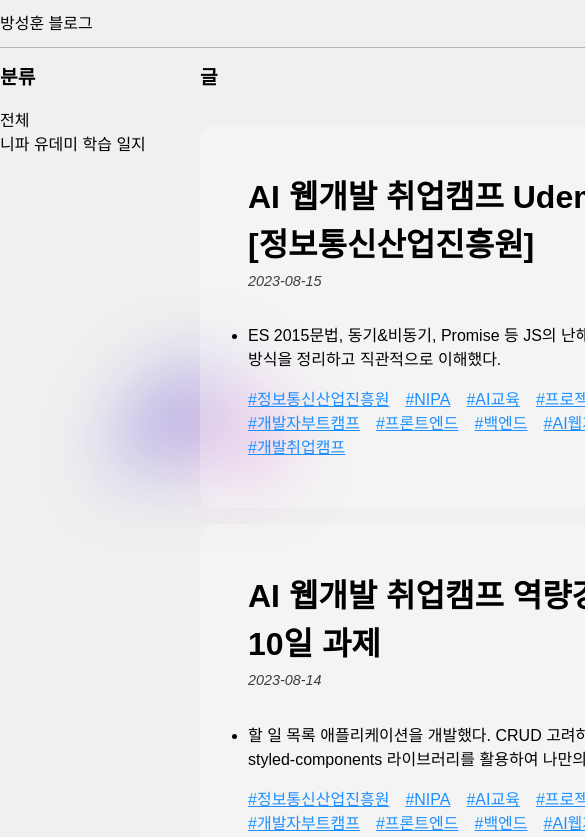
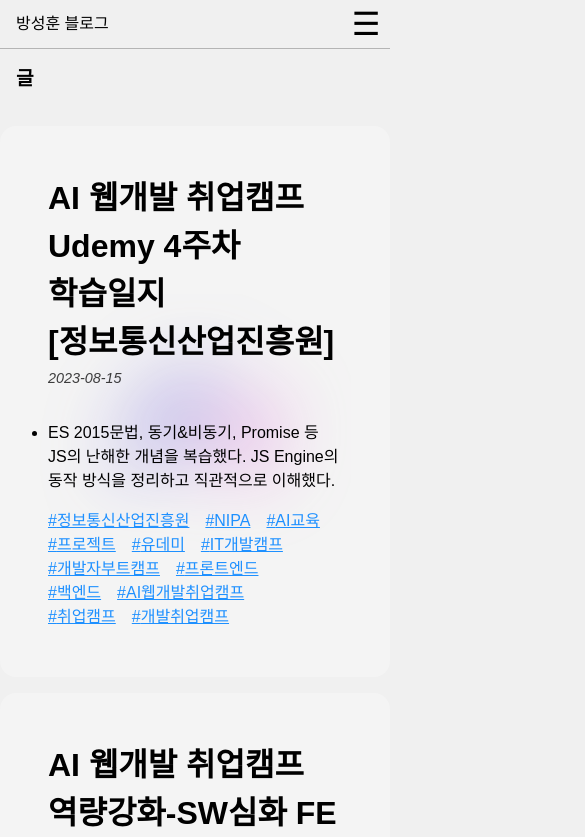
Before and after one commit to naruteride/blog, a Next.js app: page / in a window 390 px wide. Shown: the top 837 px of the page, 585 px wide, since content can reach past the window. Built offline with nearby package versions, Linux system fonts and the light colour scheme.

Commit message:
Create a mobile grid & Create nav button

```diff
--- a/src/app/component/Header.tsx
+++ b/src/app/component/Header.tsx
@@ -1,11 +1,17 @@
 import Link from 'next/link';
+import NavButton from "./NavButton"
 
 export default function Header(): React.ReactElement {
+
     return <>
         <header>
             <Link href="/">
                 방성훈 블로그
             </Link>
+            <NavButton />
+            {/* <button>
+                ☰
+            </button> */}
         </header>
     </>
 }
--- /dev/null
+++ b/src/app/component/NavButton.tsx
@@ -0,0 +1,19 @@
+"use client"
+
+export default function NavButton() {
+    function handleNavigator() {
+        document.querySelector("nav")?.classList.toggle("active");
+        let background = document.querySelector("#background");
+        background?.classList.toggle("active");
+        background?.addEventListener("click", (event) => {
+            event.stopPropagation();
+            handleNavigator();
+        });
+    };
+
+    return <>
+        <button onClick={handleNavigator}>
+            ☰
+        </button>
+    </>
+}
--- a/src/app/globals.css
+++ b/src/app/globals.css
@@ -24,6 +24,7 @@
 }
 
 body {
+  position: relative;
   width: var(--page-width);
   min-height: 100vh;
   margin: auto;
@@ -45,6 +46,10 @@ header {
   align-items: center;
 }
 
+header>button {
+  display: none;
+}
+
 nav {
   grid-area: navigator;
 }
@@ -64,6 +69,7 @@ main {
 #background {
   position: absolute;
   z-index: -10;
+  transition: 0.2s;
   top: calc(50vh - 80vh / 2);
   left: calc(50vw - 80vw / 2);
 }
@@ -111,3 +117,48 @@ time {
   font-size: 0.9em;
   color: rgba(0, 0, 0, 0.75);
 }
+
+@media (max-width: 1120px) {
+  body {
+    display: flex;
+    flex-direction: column;
+    width: auto;
+  }
+
+  header {
+    padding: 0 0 0 1rem;
+  }
+
+  header>button {
+    display: block;
+    width: 3rem;
+    height: 3rem;
+    font-size: 2rem;
+  }
+
+  nav {
+    position: fixed;
+    left: -20rem;
+    z-index: 20;
+    width: 20rem;
+    height: 100vh;
+    background-color: rgba(255, 255, 255, 0.95);
+    backdrop-filter: blur(5px);
+    transition: 0.2s;
+  }
+
+  nav.active {
+    box-shadow: 0 0 10rem -1rem rgba(0, 0, 0, 0.75);
+    left: 0;
+    --nav-active: true;
+  }
+
+  #background.active {
+    z-index: 10;
+    backdrop-filter: blur(1px);
+  }
+
+  main>h3 {
+    padding: 0 1rem;
+  }
+}
--- a/src/app/layout.tsx
+++ b/src/app/layout.tsx
@@ -6,6 +6,7 @@ import BackgroundImage from "/public/images/background-blur.svg";
 import Header from '@/app/component/Header';
 import Navigator from '@/app/component/Navigator';
 import Profile from '@/app/component/Profile';
+// import NavButtonScript from "@/app/component/NavButtonScript";
 
 const noto_serif_KR = Noto_Serif_KR({
   weight: ['400', '700'],
@@ -36,6 +37,8 @@ export default function RootLayout({
         <div id="background">
           <Image src={BackgroundImage} width={559} height={456} alt='background image' />
         </div>
+
+        {/* <NavButtonScript /> */}
       </body>
     </html>
   </>
```
Also changed, not shown: src/app/component/NavButtonScript.tsx (added, +12 -0 lines).
